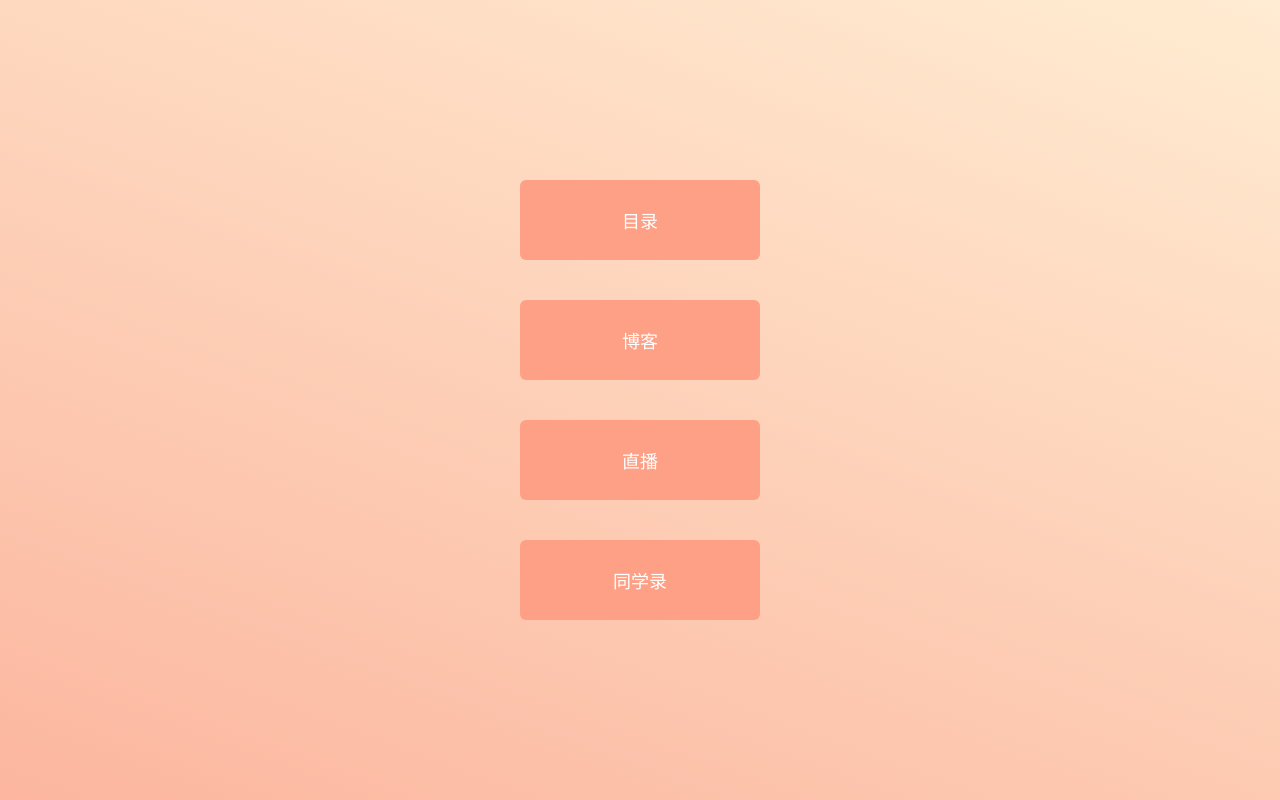
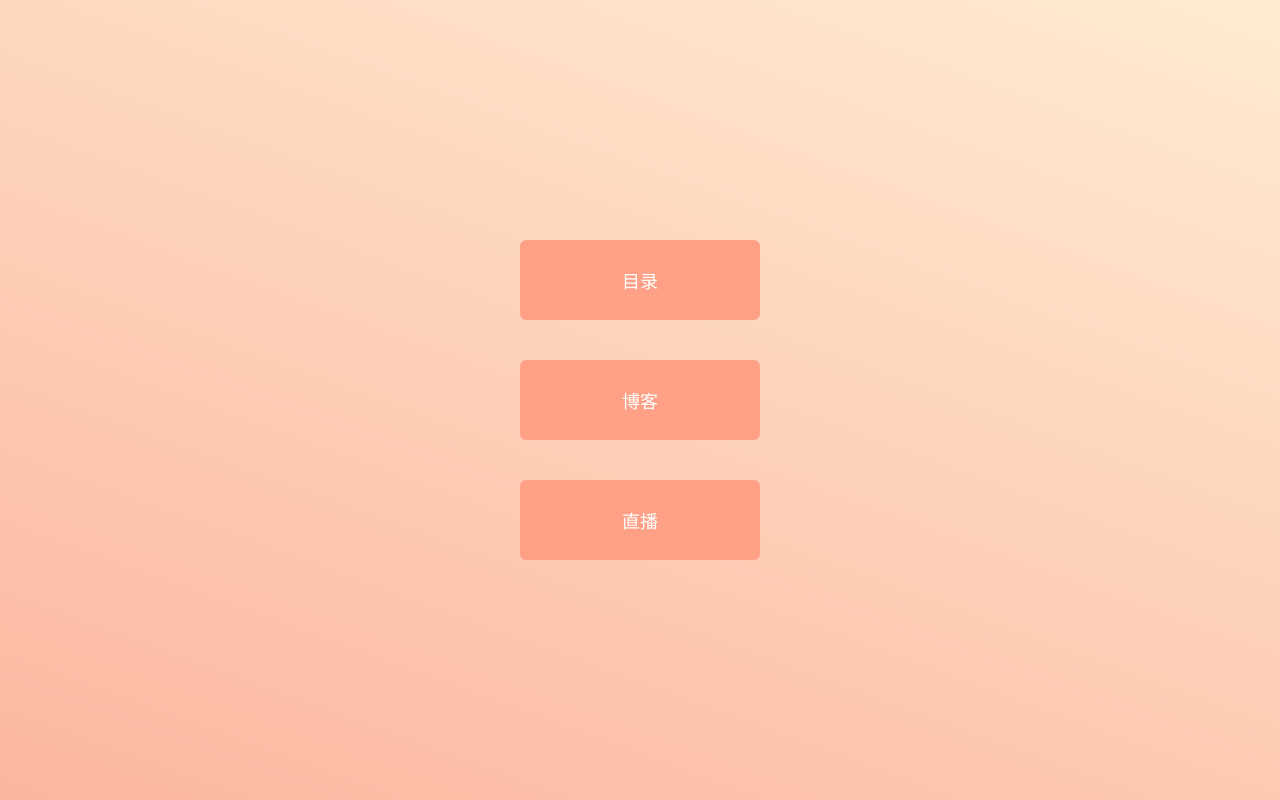
Before and after one commit to chen20091119/chen20091119.github.io, a plain HTML site: page index.html in a window 1280 px wide. Drawn offline with Linux system fonts and the light colour scheme.

Commit message:
Update index.html

```diff
--- a/index.html
+++ b/index.html
@@ -73,7 +73,6 @@ body{
         <a href="http://chen2009.tk/" style="color: #fda085"><button class="btn">目录</button></a>
         <a href="http://blog.chen2009.tk/" style="color: #fda085"><button class="btn">博客</button></a>
         <a href="http://live.chen2009.tk/" style="color: #fda085"><button class="btn">直播</button></a>
-        <a href="http://class.chen2009.tk/" style="color: #fda085"><button class="btn">同学录</button></a>
     </div>
 </body>
 
```
